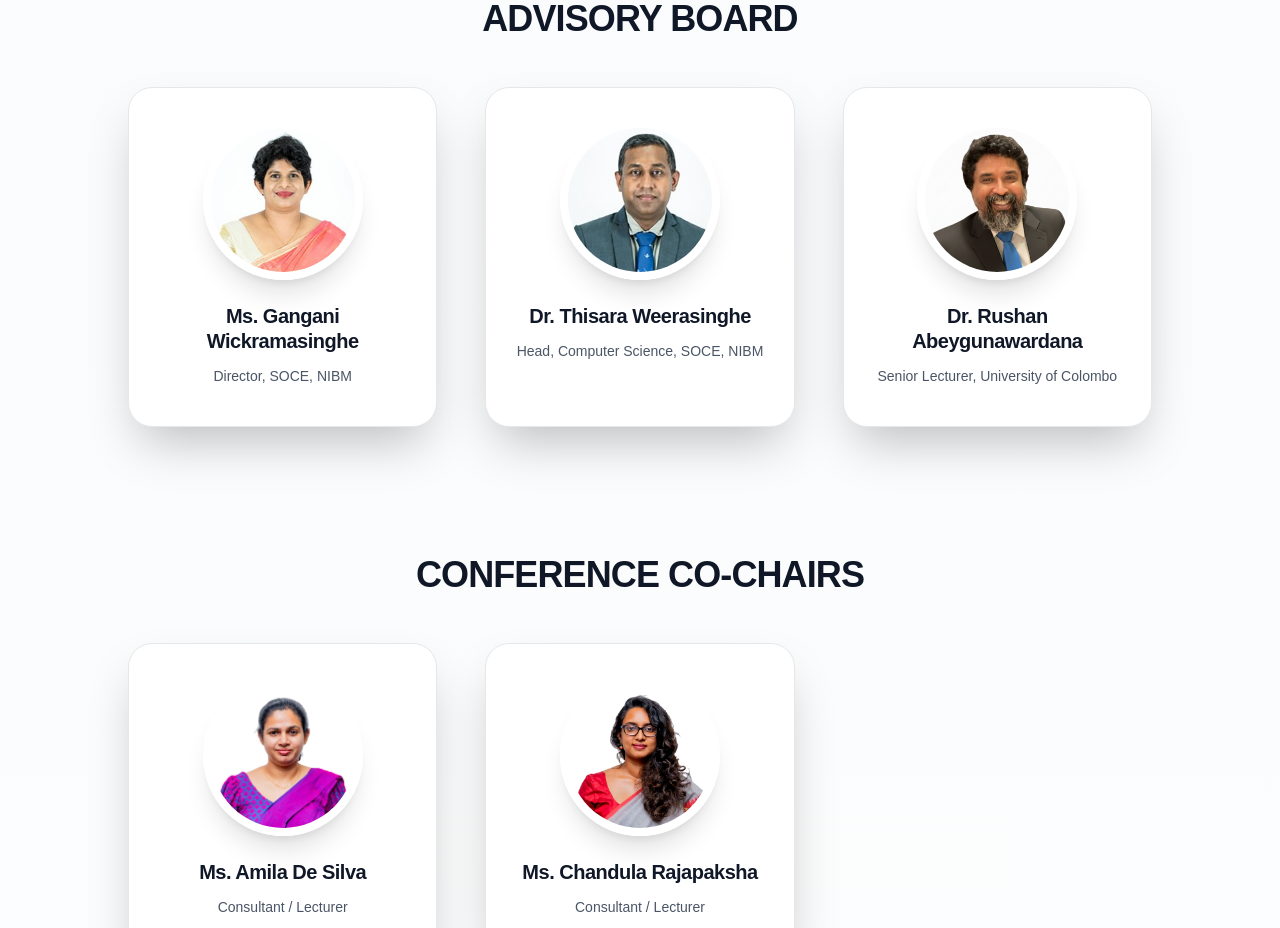
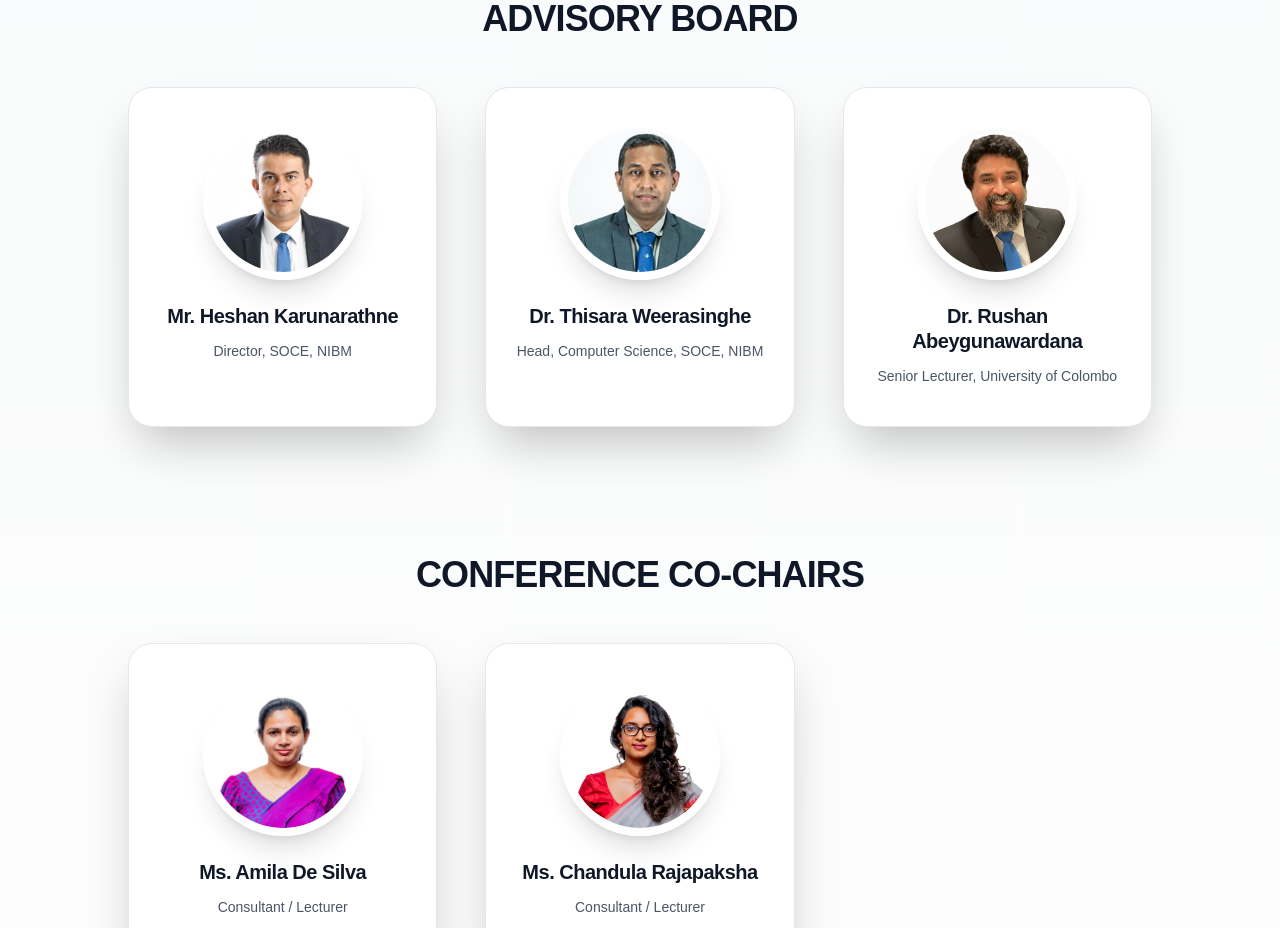
Before and after one commit to KithnukaGunawardene10/nibm-icacit-web-main, a Next.js app: page /committee in a window 1280 px wide. Shown: the part 1300-2228 px from the top of the page. Built offline with nearby package versions, Linux system fonts and the light colour scheme.

Commit message:
Updated Commitee Page

```diff
--- a/src/app/committee/page.js
+++ b/src/app/committee/page.js
@@ -51,7 +51,7 @@ export default function Committee() {
   ];
 
   const advisory = [
-    { name: "Ms. Gangani Wickramasinghe", position: "Director, SOCE, NIBM", image: "/images/GC.jpg" },
+    { name: "Mr. Heshan Karunarathne", position: "Director, SOCE, NIBM", image: "/images/HK.png" },
     { name: "Dr. Thisara Weerasinghe", position: "Head, Computer Science, SOCE, NIBM", image: "/images/TW.jpg" },
     { name: "Dr. Rushan Abeygunawardana", position: "Senior Lecturer, University of Colombo", image: "/images/RA.png" },
   ];
```
Also changed, not shown: public/images/HK.png (added).
